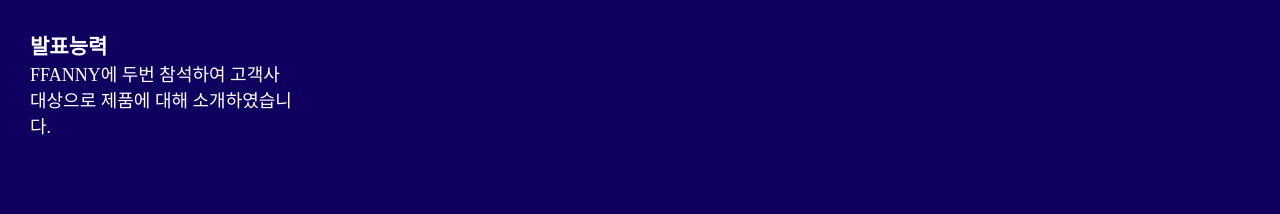
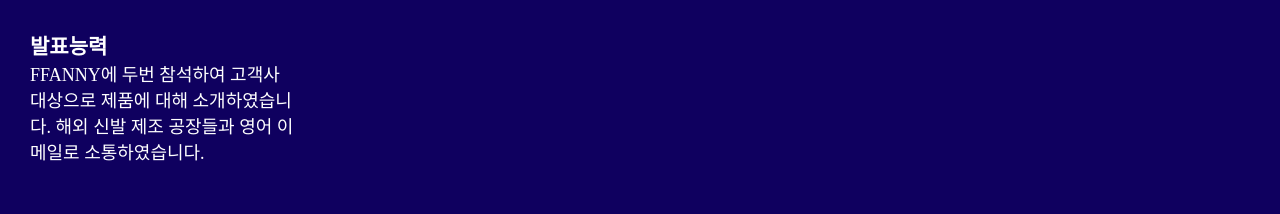
Before and after one commit to parka01/changshin, a React (Vite) app: page / in a window 1280 px wide. Shown: the part 4797-5011 px from the top of the page. Built offline with nearby package versions, Linux system fonts and the light colour scheme.

Commit message:
Update App.tsx

```diff
--- a/src/App.tsx
+++ b/src/App.tsx
@@ -587,7 +587,8 @@
                     <h3>발표능력</h3>
                     <p>
                       FFANNY에 두번 참석하여 고객사 대상으로 제품에 대해
-                      소개하였습니다.
+                      소개하였습니다. 해외 신발 제조 공장들과 영어 이메일로
+                      소통하였습니다.
                     </p>
                   </div>
                 </div>
```
